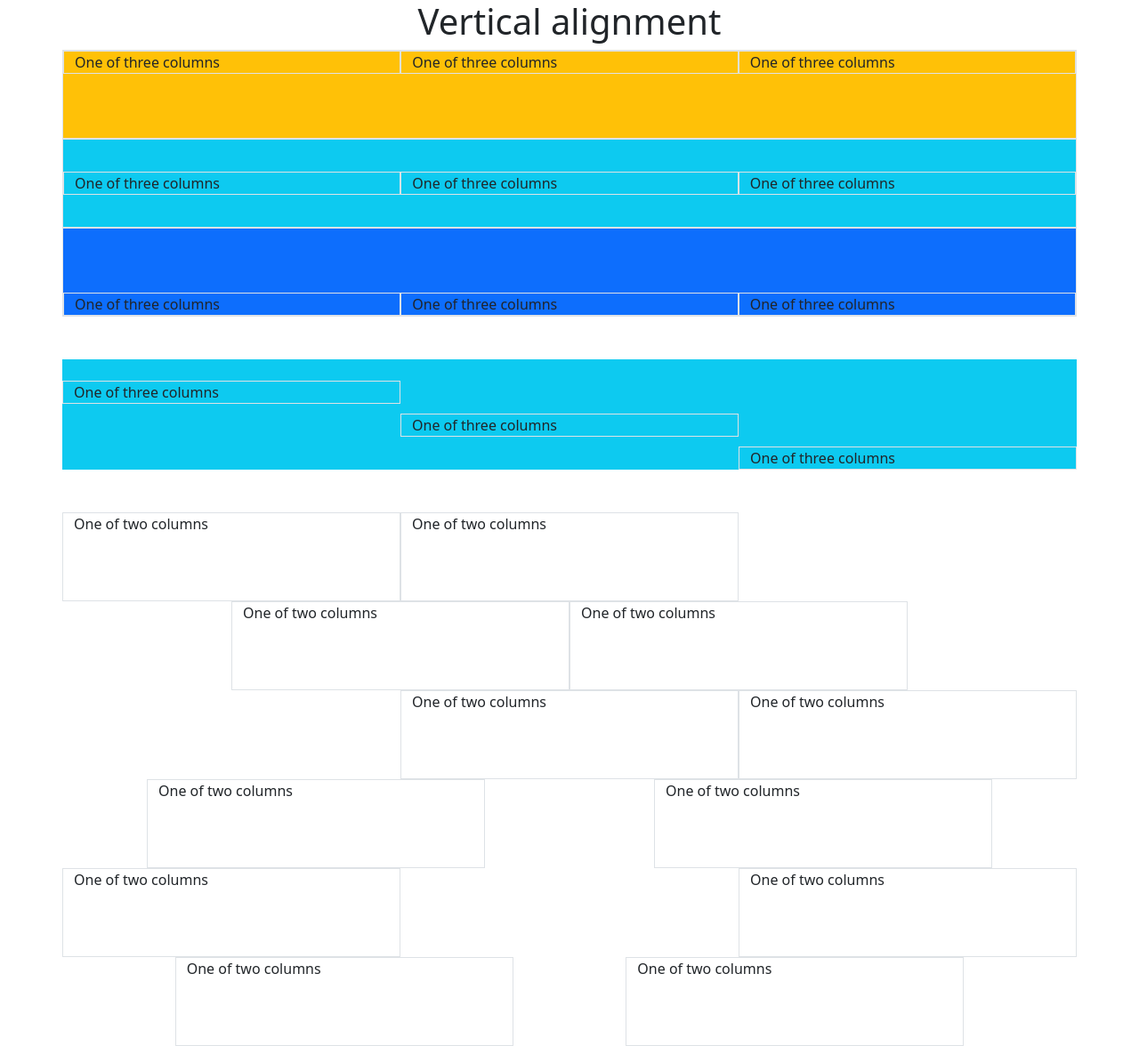
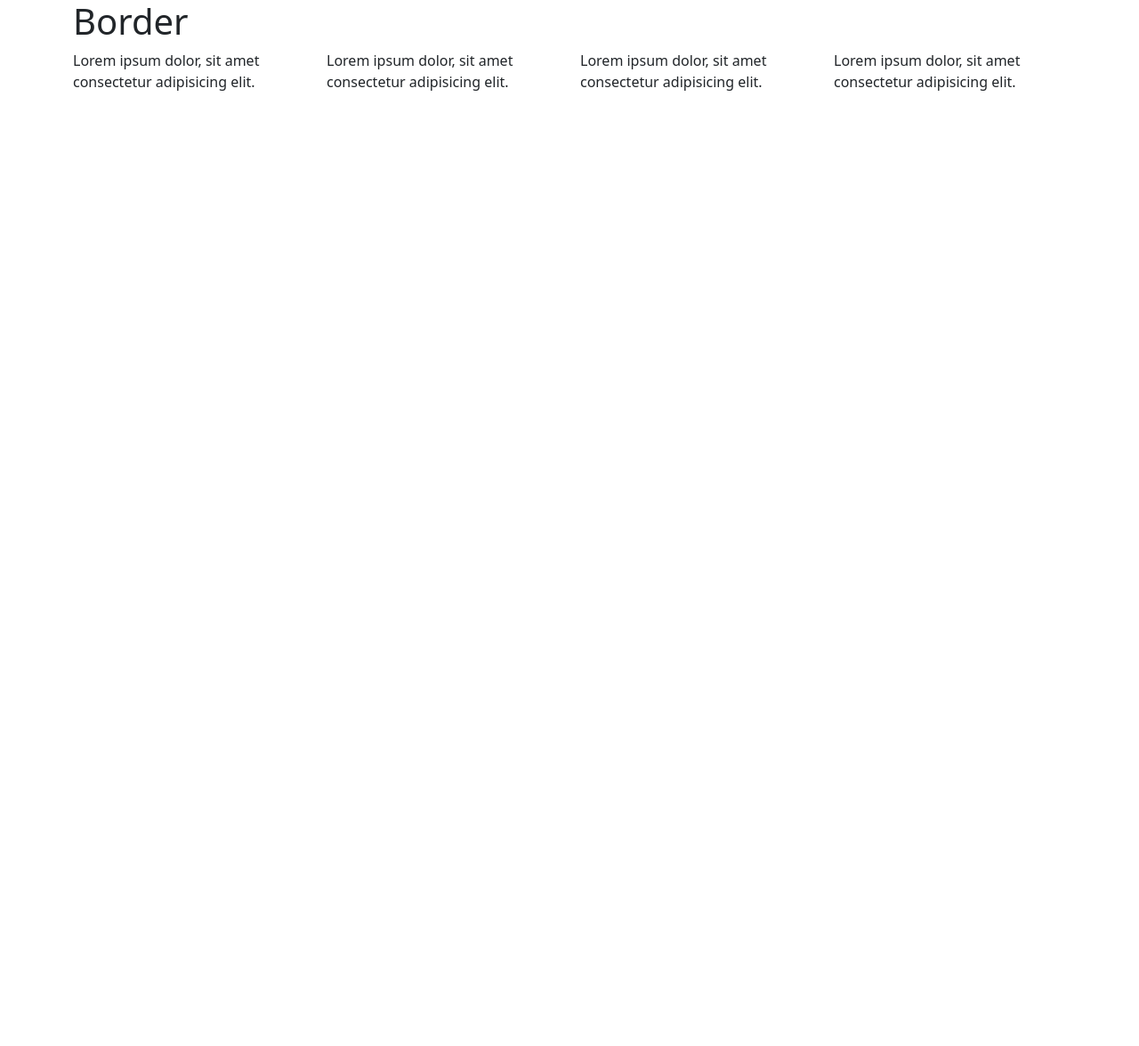
Before and after one commit to aceveduar/bootstrap, a plain HTML site: page index.html in a window 1280 px wide. Shown: the whole page at 89% size. After the commit the page ends 800 px from the top, so only its background shows below. Drawn offline with nearby package versions, Linux system fonts and the light colour scheme.

Commit message:
004 Border

```diff
--- a/estilos.css
+++ b/estilos.css
@@ -1,3 +1,3 @@
-.alto {
+/* .alto {
     height: 100px;
-}
+} */
--- a/index.html
+++ b/index.html
@@ -11,92 +11,21 @@
 
 <body>
   <div class="container">
-        <h1 class="text-center">Vertical alignment</h1>
-        <div class="row alto bg-warning align-items-start border">
-            <div class="col-12 col-md-4 border">One of three columns</div>
-            <div class="col-12 col-md-4 border">One of three columns</div>
-            <div class="col-12 col-md-4 border">One of three columns</div>
+    <div class="row">
+      <h1>Border</h1>
+      <div class="col-12 col-md-3">
+        Lorem ipsum dolor, sit amet consectetur adipisicing elit.
       </div>
-        <div class="row alto bg-info align-items-center border">
-            <div class="col-12 col-md-4 border">One of three columns</div>
-            <div class="col-12 col-md-4 border">One of three columns</div>
-            <div class="col-12 col-md-4 border">One of three columns</div>
+      <div class="col-12 col-md-3">
+        Lorem ipsum dolor, sit amet consectetur adipisicing elit.
       </div>
-        <div class="row alto bg-primary align-items-end border">
-            <div class="col-12 col-md-4 border">One of three columns</div>
-            <div class="col-12 col-md-4 border">One of three columns</div>
-            <div class="col-12 col-md-4 border">One of three columns</div>
+      <div class="col-12 col-md-3">
+        Lorem ipsum dolor, sit amet consectetur adipisicing elit.
       </div>
-    </div>
-
-    <br><br>
-
-    <div class="container pt-4 bg-info">
-        <div class="row alto">
-          <div class="col align-self-start border">
-            One of three columns
-          </div>
-          <div class="col align-self-center border">
-            One of three columns
-          </div>
-          <div class="col align-self-end border">
-            One of three columns
+      <div class="col-12 col-md-3">
+        Lorem ipsum dolor, sit amet consectetur adipisicing elit.
       </div>
     </div>
   </div>
-
-      <br><br>
-
-      <div class="container">
-        <div class="row alto justify-content-start">
-          <div class="col-4 border">
-            One of two columns
-          </div>
-          <div class="col-4 border">
-            One of two columns
-          </div>
-        </div>
-        <div class="row alto justify-content-center">
-          <div class="col-4 border">
-            One of two columns
-          </div>
-          <div class="col-4 border">
-            One of two columns
-          </div>
-        </div>
-        <div class="row alto justify-content-end">
-          <div class="col-4 border">
-            One of two columns
-          </div>
-          <div class="col-4 border">
-            One of two columns
-          </div>
-        </div>
-        <div class="row alto justify-content-around">
-          <div class="col-4 border">
-            One of two columns
-          </div>
-          <div class="col-4 border">
-            One of two columns
-          </div>
-        </div>
-        <div class="row alto justify-content-between">
-          <div class="col-4 border">
-            One of two columns
-          </div>
-          <div class="col-4 border">
-            One of two columns
-          </div>
-        </div>
-        <div class="row alto  justify-content-evenly">
-          <div class="col-4 border">
-            One of two columns
-          </div>
-          <div class="col-4 border">
-            One of two columns
-          </div>
-        </div>
-      </div>
-
 </body>
 </html>
```
Lines whose indentation alone changed are shown as unchanged.
